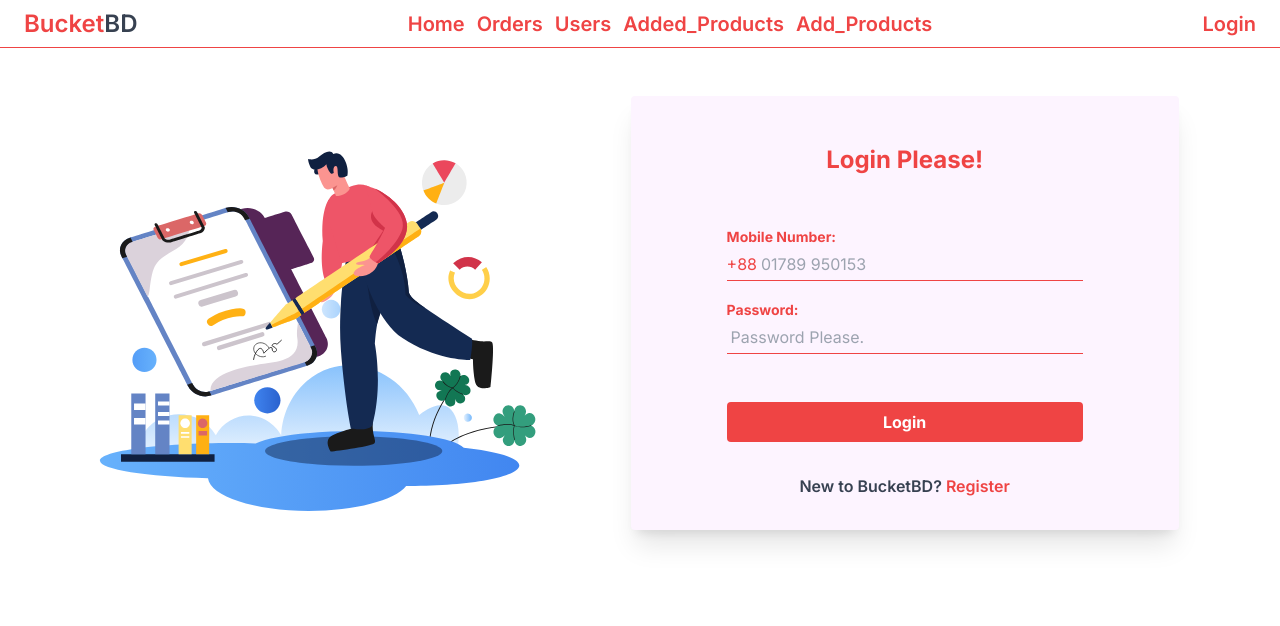
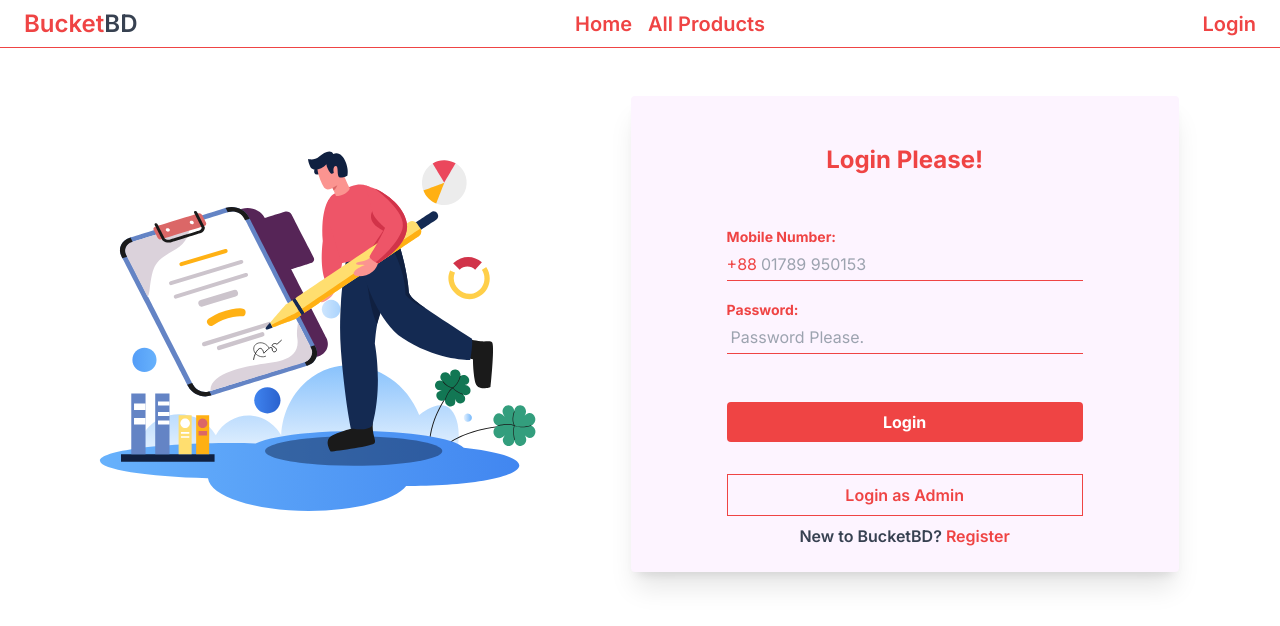
Before and after one commit to Aahmed-Hossain/e-commerce-app, a Next.js app: page /login in a window 1280 px wide. Shown: the top 626 px of the page. Built offline with nearby package versions, Linux system fonts and the light colour scheme.

Commit message:
updated some features

```diff
--- /dev/null
+++ b/src/app/allProducts/page.jsx
@@ -0,0 +1,15 @@
+
+import React from 'react';
+import Products from '@/components/Products';
+export const metadata = {
+  title: 'BucketBD || All Products',
+}
+const AllProductsPage = () => {
+  return (
+    <div>
+        <Products></Products>
+    </div>
+  )
+}
+
+export default AllProductsPage;
--- a/src/components/Login.jsx
+++ b/src/components/Login.jsx
@@ -1,13 +1,18 @@
 "use client"
-import React, { useContext } from 'react'
+import React, { useContext, useState} from 'react'
 import Link from "next/link";
 import Lottie from "lottie-react";
 import lottie from '../../public/singing-contract.json'
 import { AuthContext } from '@/providers/AuthProvider';
-
+import { useRouter} from 'next/navigation';
+import { toast } from 'react-toastify';
 const Login = () => {
+  const router = useRouter();
   const {setUser,user} = useContext(AuthContext);
-  // console.log(user);
+  const [autoFillCredentials, setAutoFillCredentials] = useState({
+    number: "",
+    password: "",
+  });
 
   const handleLogin = async (event) => {
     event.preventDefault();
@@ -26,13 +31,23 @@
       if (result.success) {
         localStorage.setItem("token", result.token);
           console.log("Login successful");
+          toast.success('User Logged In Successfuly')
+          router.push('/');
           setUser(result)
       } else {
         console.error(result.error);
+        toast.success(result.error)
       }
     } catch (error) {
       console.error("Error during login:", error);
+      toast.success(error)
     }
+  };
+  const handleAutoFill = (number, password) => {
+    setAutoFillCredentials({
+      number: number,
+      password: password,
+    });
   };
 
   return (
@@ -52,6 +67,7 @@
       <div className='flex'>
         <span className='border-b border-red-500 mt-1'>+88</span>
         <input
+        defaultValue={autoFillCredentials.number}
       name="number"
       className="border-b border-red-500 w-full p-1 focus:outline-none bg-transparent"
       placeholder="01789 950153"
@@ -64,6 +80,7 @@
      <label className="text-sm font-bold">Password:
       </label>
       <input
+      defaultValue={autoFillCredentials.password}
       type="password"
       className="border-b border-red-500 w-full p-1 focus:outline-none bg-transparent"
       placeholder="Password Please."
@@ -78,9 +95,15 @@
             value="Login"
                 />
               </div>
-              <div className="text-center pb-8 font-semibold text-gray-700">New to BucketBD? <Link className='text-red-500 hover:underline' href={'/register'} >Register</Link> </div>
+
      </form>
-
+     <button
+        className="font-semibold hover:bg-gray-200 px-3 py-2 border border-red-500 flex justify-around items-center mb-2 w-full"
+        onClick={() => handleAutoFill('01789950153', '01789950153')}
+      >
+        Login as Admin
+      </button>
+      <div className="text-center pb-6 font-semibold text-gray-700">New to BucketBD? <Link className='text-red-500 hover:underline' href={'/register'} >Register</Link> </div>
    </div>
     </div>
   )
--- a/src/components/Menu.jsx
+++ b/src/components/Menu.jsx
@@ -7,9 +7,6 @@
   {id:1, title: "Home", url: '/'},
   {id:2, title: "Orders", url: '/orders'},
   {id:3, title: "Register", url: '/register'},
-  {id:3, title: "Users", url: '/users'},
-  {id:3, title: "Added_Products", url: '/addedProducts'},
-  {id:3, title: "Add Products", url: '/addProducts'},
 ]
 
 const Menu = () => {
--- a/src/components/Navbar.jsx
+++ b/src/components/Navbar.jsx
@@ -1,12 +1,13 @@
 'use client'
-import React from 'react'
+import React ,{ useState }  from 'react'
 import Link from "next/link";
 import Menu from './Menu';
 import  { useContext } from 'react'
 import { AuthContext } from '@/providers/AuthProvider';
 const Navbar = () => {
   const {setUser,user} = useContext(AuthContext);
-  console.log(user?.data?.isAdmin);
+  const [isOpen, setIsOpen] = useState(false);
+
   return (
     <div className="text-red-500 h-12 px-6 flex justify-between items-center border-b border-b-red-500 font-semibold text-xl ">
        {/* left logo */}
@@ -16,12 +17,9 @@
       </Link>
     </div>
     {/* middle navlinks */}
-    <div className="hidden md:flex gap-3">
+    <div className="hidden text-md md:flex gap-4 hover:text-red-500">
       <Link href={"/"}>Home</Link>
-      <Link href={"/orders"}>Orders</Link>
-      <Link href={"/users"}>Users</Link>
-      <Link href={"/addedProducts"}>Added_Products</Link>
-      <Link href={"/addProducts"}>Add_Products</Link>
+      <Link href={"/allProducts"}>All Products</Link>
     </div>
 
     {/* mobile menu */}
@@ -32,10 +30,41 @@
     <div className="hidden md:flex gap-4 items-center ">
       {
         user ?
-        <button>
+        <button
+        onClick={() => setIsOpen(!isOpen)}
+         className='uppercase bg-fuchsia-200 cursor-pointer px-2 py-1 rounded-md hover:shadow-xl'>
         {user?.data?.name}
         </button> : <Link href={"/login"}>Login</Link>
       }
+
+{isOpen && (
+  <div className="absolute rounded-md shadow-md w-[40vw] md:w-[10vw] bg-gray-700 overflow-hidden right-0 top-12 text-sm p-2 text-white">
+    <div className="flex flex-col cursor-pointer">
+
+      {user?.data?.isAdmin === false && (
+        <>
+          <Link className='hover:text-red-500 font-bold' href={"/orders"}>Orders
+          </Link>
+          <Link className='hover:text-red-500 my-2 font-bold' href={"/"}>Home
+          </Link>
+          <button className='hover:text-red-500 text-start font-bold'>Logout
+          </button>
+        </>
+      )}
+
+      {user?.data?.isAdmin === true && (
+        <>
+          <Link href={"/orders"}>Orders</Link>
+          <Link href={"/users"}>Users</Link>
+          <Link href={"/addedProducts"}>Added_Products</Link>
+          <Link href={"/addProducts"}>Add_Products</Link>
+        </>
+      )}
+
+    </div>
+  </div>
+)}
+
 
     </div>
 
```
